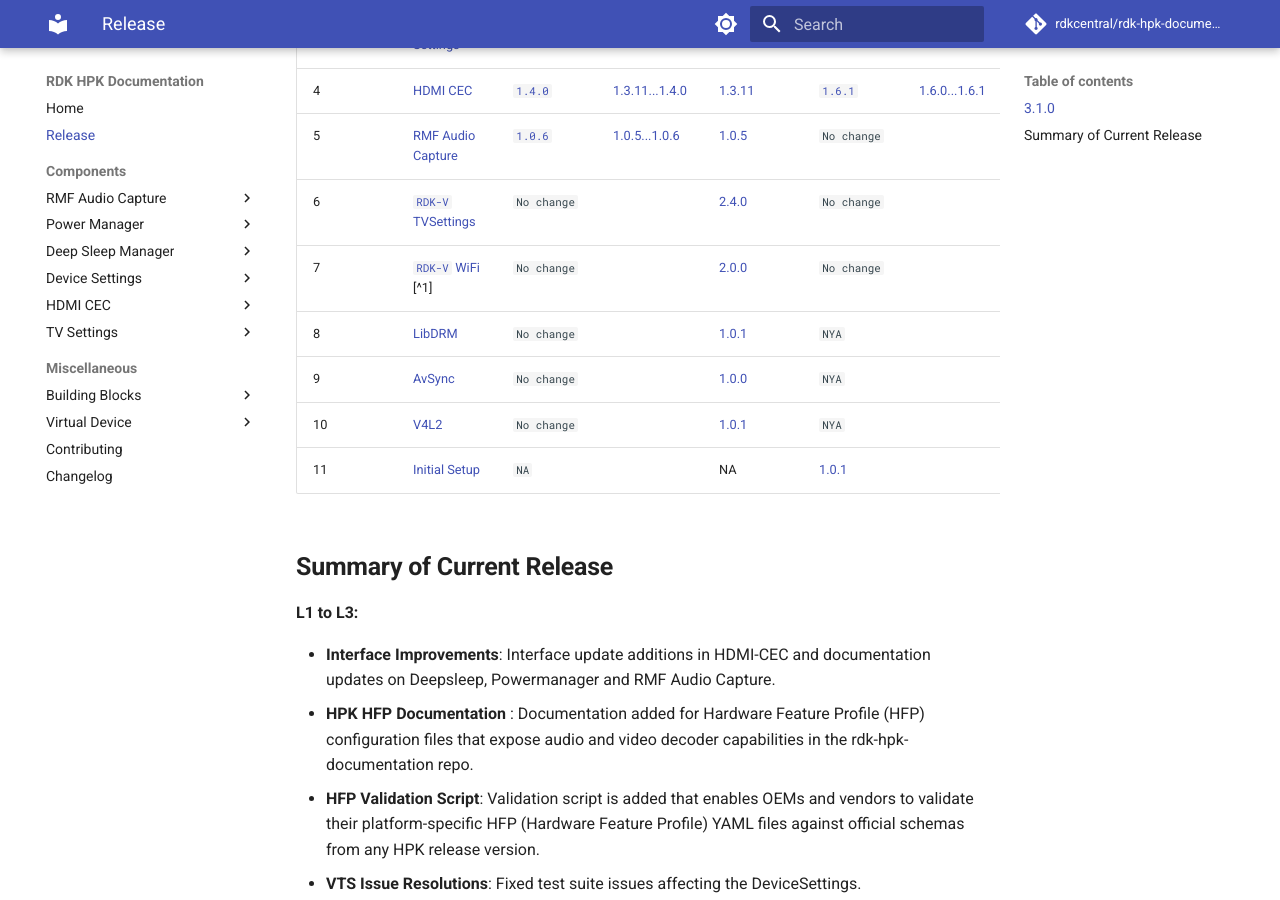
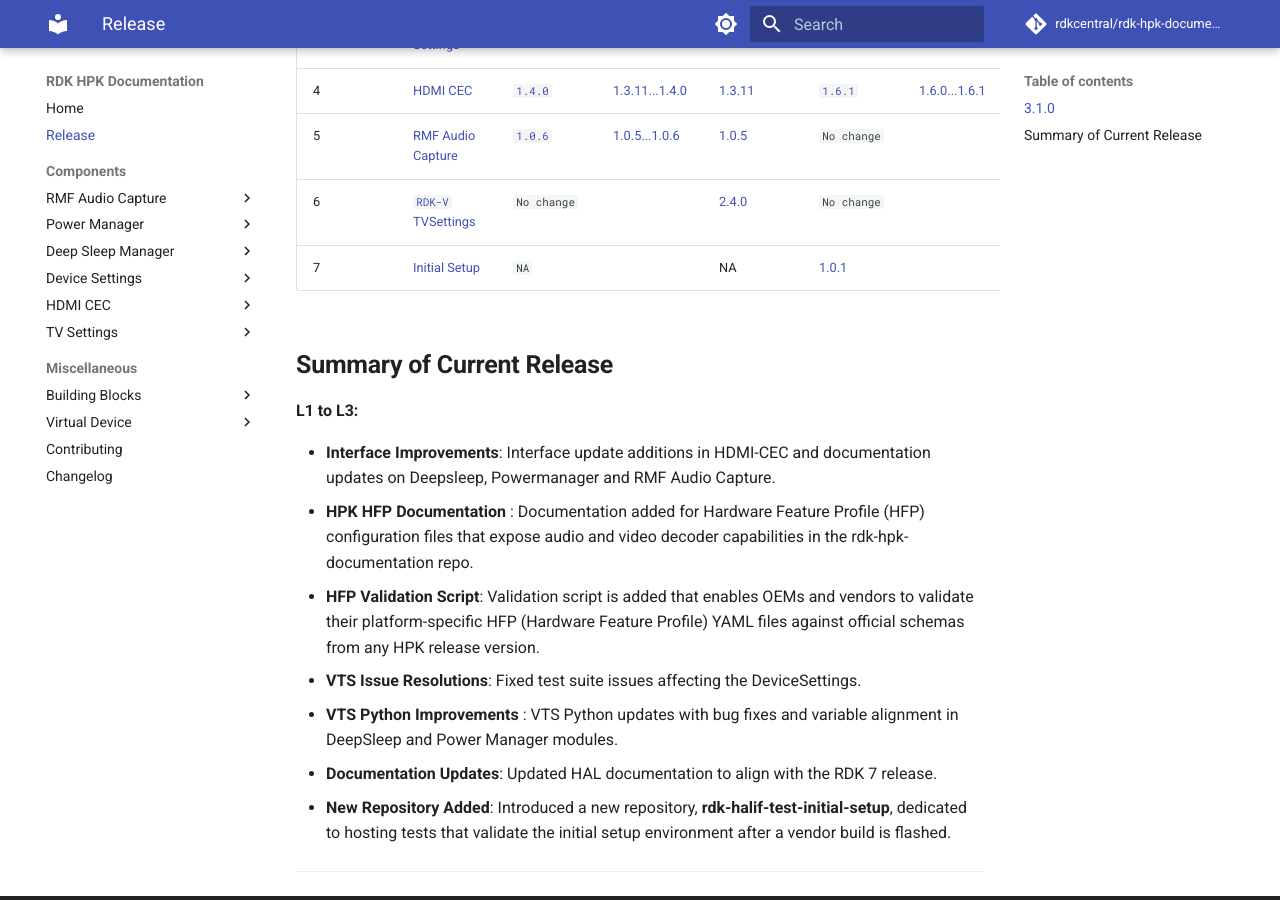
Before and after one commit to rdkcentral/rdk-hpk-documentation, an MkDocs documentation site: the page built from docs/release.md, in a window 1280 px wide and 900 px high, scrolled down 606 px. Built offline with MkDocs 1.6.1 and Material for MkDocs 9.7.7, drawn with Linux system fonts in a browser that asks for light colours; comment, search, counter and statistics services are not loaded; the version menu is left out.

Commit message:
gh #34 addressed review comments

```diff
--- a/docs/release.md
+++ b/docs/release.md
@@ -13,11 +13,7 @@
 | 4   | [HDMI CEC](https://github.com/rdkcentral/rdk-halif-hdmi_cec/) |[`1.4.0`](https://github.com/rdkcentral/rdk-halif-hdmi_cec/tree/1.4.0)|[1.3.11...1.4.0](https://github.com/rdkcentral/rdk-halif-hdmi_cec/compare/1.3.11...1.4.0)|[1.3.11](https://github.com/rdkcentral/rdk-halif-hdmi_cec/tree/1.3.11) | [`1.6.1`](https://github.com/rdkcentral/rdk-halif-test-hdmi_cec/tree/1.6.1)|[1.6.0...1.6.1](https://github.com/rdkcentral/rdk-halif-test-hdmi_cec/compare/1.6.0...1.6.1)|[1.6.0](https://github.com/rdkcentral/rdk-halif-test-hdmi_cec/tree/1.6.0) |
 | 5   | [RMF Audio Capture](https://github.com/rdkcentral/rdk-halif-rmf_audio_capture/) |[`1.0.6`](https://github.com/rdkcentral/rdk-halif-rmf_audio_capture/tree/1.0.6)|[1.0.5...1.0.6](https://github.com/rdkcentral/rdk-halif-rmf_audio_capture/compare/1.0.5...1.0.6)|[1.0.5](https://github.com/rdkcentral/rdk-halif-rmf_audio_capture/tree/1.0.5) | `No change` | |[1.5.4](https://github.com/rdkcentral/rdk-halif-test-rmf_audio_capture/tree/1.5.4)  |
 | 6   | [`RDK-V` TVSettings](https://github.com/rdkcentral/rdkv-halif-tvsettings) |`No change` || [2.4.0](https://github.com/rdkcentral//rdkv-halif-tvsettings/tree/2.4.0) |`No change` | |[2.3.2](https://github.com/rdkcentral/rdkv-halif-test-tvsettings/tree/2.3.2) |
-| 7   | [`RDK-V` WiFi](https://github.com/rdkcentral/rdkv-halif-wifi) [^1] | `No change`| | [2.0.0](https://github.com/rdkcentral/rdkv-halif-wifi/blob/2.0.0) | `No change`| | [1.0.0](https://github.com/rdkcentral/rdkv-halif-test-wifi/blob/1.0.0) |
-| 8   | [LibDRM](https://github.com/rdkcentral/rdk-halif-libdrm) |  `No change` || [1.0.1](https://github.com/rdkcentral/rdk-halif-libdrm/blob/1.0.1) | `NYA` | ||
-| 9  | [AvSync](https://github.com/rdkcentral/rdk-halif-avsync) | `No change`| | [1.0.0](https://github.com/rdkcentral/rdk-halif-avsync/blob/1.0.0) | `NYA` | ||
-| 10  | [V4L2](https://github.com/rdkcentral/rdk-halif-v4l2) |  `No change` ||[1.0.1](https://github.com/rdkcentral/rdk-halif-v4l2/blob/1.0.1) | `NYA` | ||
-| 11  | [Initial Setup](https://github.com/rdkcentral/rdk-halif-test-initial-setup) |  `NA` ||NA | [1.0.1](https://github.com/rdkcentral/rdk-halif-test-initial-setup/tree/1.0.1) | |`New Repo`|
+| 7   | [Initial Setup](https://github.com/rdkcentral/rdk-halif-test-initial-setup) |  `NA` ||NA | [1.0.1](https://github.com/rdkcentral/rdk-halif-test-initial-setup/tree/1.0.1) | |`New Repo`|
 
 
 **Summary of Current Release**
```
Also changed, not shown: 1 other file.
